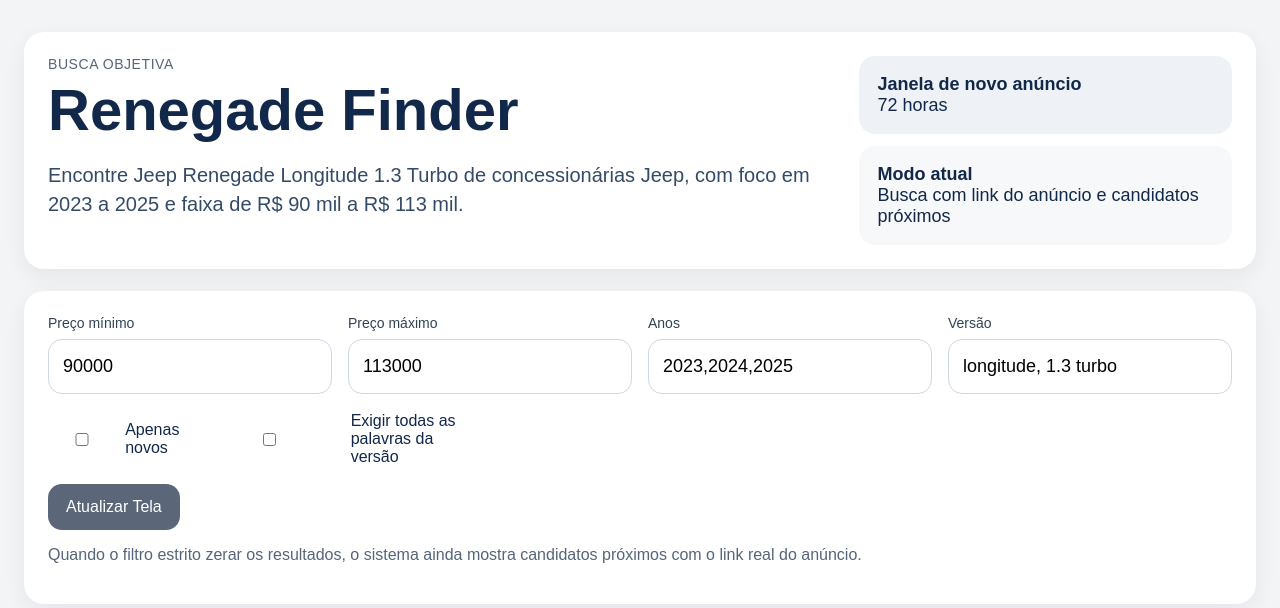
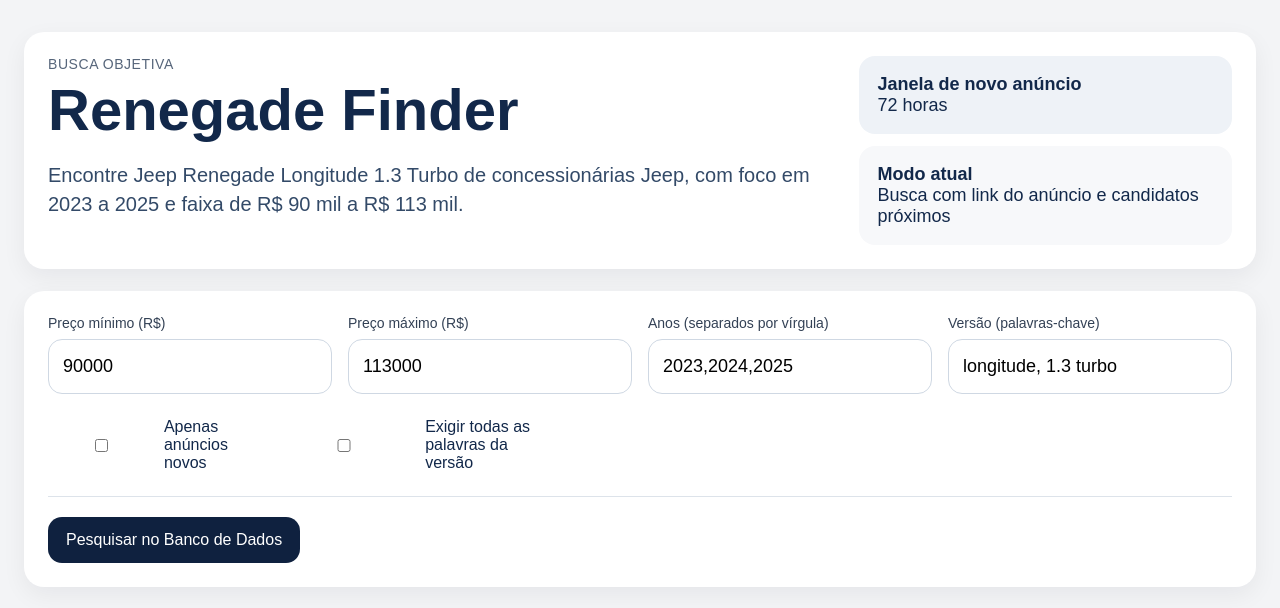
Before and after one commit to yizzy-cloud/jeppfinder, a Flask app: page / in a window 1280 px wide. Shown: the top 608 px of the page. Run offline with Flask 3, Linux system fonts and the light colour scheme; tables that the repository leaves empty hold one stand-in row (values such as "Sample post").

Commit message:
Update index.html

```diff
--- a/templates/index.html
+++ b/templates/index.html
@@ -29,31 +29,35 @@
     <section class="card filters">
       <div class="grid four">
         <label>
-          <span>Preço mínimo</span>
+          <span>Preço mínimo (R$)</span>
           <input id="min_price" type="number" value="{{ default_filters.min_price }}">
         </label>
         <label>
-          <span>Preço máximo</span>
+          <span>Preço máximo (R$)</span>
           <input id="max_price" type="number" value="{{ default_filters.max_price }}">
         </label>
         <label>
-          <span>Anos</span>
+          <span>Anos (separados por vírgula)</span>
           <input id="years" type="text" value="{{ default_filters.years | join(',') }}">
         </label>
         <label>
-          <span>Versão</span>
+          <span>Versão (palavras-chave)</span>
           <input id="version_keywords" type="text" value="{{ default_filters.version_keywords | join(', ') }}">
         </label>
       </div>
-      <div class="controls-row">
-        <label class="toggle"><input id="only_new" type="checkbox"> Apenas novos</label>
-        <label class="toggle"><input id="strict_keywords" type="checkbox"> Exigir todas as palavras da versão</label>
+
+      <div class="controls-row" style="margin-top: 24px; display: flex; align-items: center; gap: 24px;">
+        <label class="toggle" style="cursor: pointer;">
+          <input id="only_new" type="checkbox"> Apenas anúncios novos
+        </label>
+        <label class="toggle" style="cursor: pointer;">
+          <input id="strict_keywords" type="checkbox"> Exigir todas as palavras da versão
+        </label>
       </div>
-      <div class="actions">
-        <button id="scanBtn" style="display: none;">Buscar anúncios</button>
-        <button id="historyBtn" class="secondary">Atualizar Tela</button>
+
+      <div class="actions" style="margin-top: 24px; border-top: 1px solid #dde3ea; padding-top: 20px;">
+        <button id="buscarBtn">Pesquisar no Banco de Dados</button>
       </div>
-      <p class="hint">Quando o filtro estrito zerar os resultados, o sistema ainda mostra candidatos próximos com o link real do anúncio.</p>
     </section>
 
     <section class="card summary" id="summary" hidden>
@@ -222,59 +226,79 @@
       }
     }
 
-    async function loadHistory() {
-      const btn = document.getElementById('historyBtn');
+   async function buscarNoBanco() {
+      const btn = document.getElementById('buscarBtn');
       const textoOriginal = btn.textContent;
 
-      // Muda o texto e desativa o botão para dar o "efeito visual" de que está trabalhando
       btn.disabled = true;
-      btn.textContent = 'Atualizando...';
+      btn.textContent = 'Filtrando resultados...';
 
       try {
+        // Pega os filtros que você digitou na tela
+        const payload = payloadFromForm();
+
+        // Puxa todos os carros que o robô já salvou no banco
         const resp = await fetch('/api/listings');
         const data = await resp.json();
 
+        if (!resp.ok) throw new Error('Falha ao acessar o banco local');
+
+        // Filtra a lista de carros usando as regras da sua tela
+        const carrosFiltrados = data.results.filter(carro => {
+          const preco = parseFloat(carro.price) || 0;
+          const anosSelecionados = payload.years;
+          const anoCarro = parseInt((carro.year || '').split('/')[0]) || 0;
+          const textoBusca = `${carro.model} ${carro.version} ${carro.notes}`.toLowerCase();
+
+          // Filtro de Preço
+          if (preco > 0 && payload.min_price > 0 && preco < payload.min_price) return false;
+          if (preco > 0 && payload.max_price > 0 && preco > payload.max_price) return false;
+
+          // Filtro de Ano
+          if (anosSelecionados.length > 0 && anoCarro > 0 && !anosSelecionados.includes(anoCarro)) return false;
+
+          // Filtro de Versão/Palavras-chave
+          if (payload.version_keywords.length > 0) {
+            if (payload.strict_keywords) {
+              const temTodas = payload.version_keywords.every(kw => textoBusca.includes(kw));
+              if (!temTodas) return false;
+            } else {
+              const temAlguma = payload.version_keywords.some(kw => textoBusca.includes(kw));
+              if (!temAlguma) return false;
+            }
+          }
+
+          // Filtro de Novo
+          if (payload.only_new && !carro.is_new) return false;
+
+          return true; // Se passou em todos os testes, mostra o carro!
+        });
+
+        // Mostra na tela
         document.getElementById('summary').hidden = false;
         document.getElementById('resultsCard').hidden = false;
-        document.getElementById('candidatesCard').hidden = true;
-        document.getElementById('dealersCard').hidden = true;
 
-        document.getElementById('executed_at').textContent = 'Histórico salvo';
+        document.getElementById('executed_at').textContent = 'Agora (Filtro Rápido)';
         document.getElementById('total_raw').textContent = data.total || 0;
-        document.getElementById('total_filtered').textContent = data.total || 0;
-        document.getElementById('total_candidates').textContent = 0;
+        document.getElementById('total_filtered').textContent = carrosFiltrados.length;
+        document.getElementById('total_candidates').textContent = '-'; // Desativado no modo rápido
 
-        renderMessages(['Histórico atualizado com sucesso do banco local.']);
-        renderList('results', data.results || [], 'Ainda não há anúncios salvos. O robô precisa rodar primeiro!');
+        renderMessages(['Busca aplicada aos dados salvos pelo seu robô.']);
+        renderList('results', carrosFiltrados, 'Nenhum carro encontrado com esses filtros exatos.');
+
       } catch (err) {
-        alert('Erro ao atualizar a tela: ' + err.message);
+        alert('Erro ao filtrar: ' + err.message);
       } finally {
-        // Devolve o botão ao estado normal
         btn.disabled = false;
         btn.textContent = textoOriginal;
       }
-        }
-
-        document.getElementById('summary').hidden = false;
-        document.getElementById('resultsCard').hidden = false;
-        document.getElementById('candidatesCard').hidden = true;
-        document.getElementById('dealersCard').hidden = true;
-        document.getElementById('executed_at').textContent = 'Histórico salvo';
-        document.getElementById('total_raw').textContent = data.total || 0;
-        document.getElementById('total_filtered').textContent = data.total || 0;
-        document.getElementById('total_candidates').textContent = 0;
-        renderMessages(['Histórico consolidado do banco local.']);
-        renderList('results', data.results || [], 'Ainda não há anúncios salvos.');
-      } catch (err) {
-        console.error(err);
-        alert(err.message || 'Erro ao carregar histórico.');
-      }
     }
 
-    document.getElementById('scanBtn').addEventListener('click', runScan);
-    document.getElementById('historyBtn').addEventListener('click', loadHistory);
- // Faz a página carregar o histórico automaticamente assim que for aberta
-    window.addEventListener('DOMContentLoaded', loadHistory);
+    // Faz o botão funcionar ao clicar
+    document.getElementById('buscarBtn').addEventListener('click', buscarNoBanco);
+
+    // Faz a pesquisa rodar sozinha assim que você abre o site
+    window.addEventListener('DOMContentLoaded', buscarNoBanco);
   </script>
 </body>
 </html>
```
